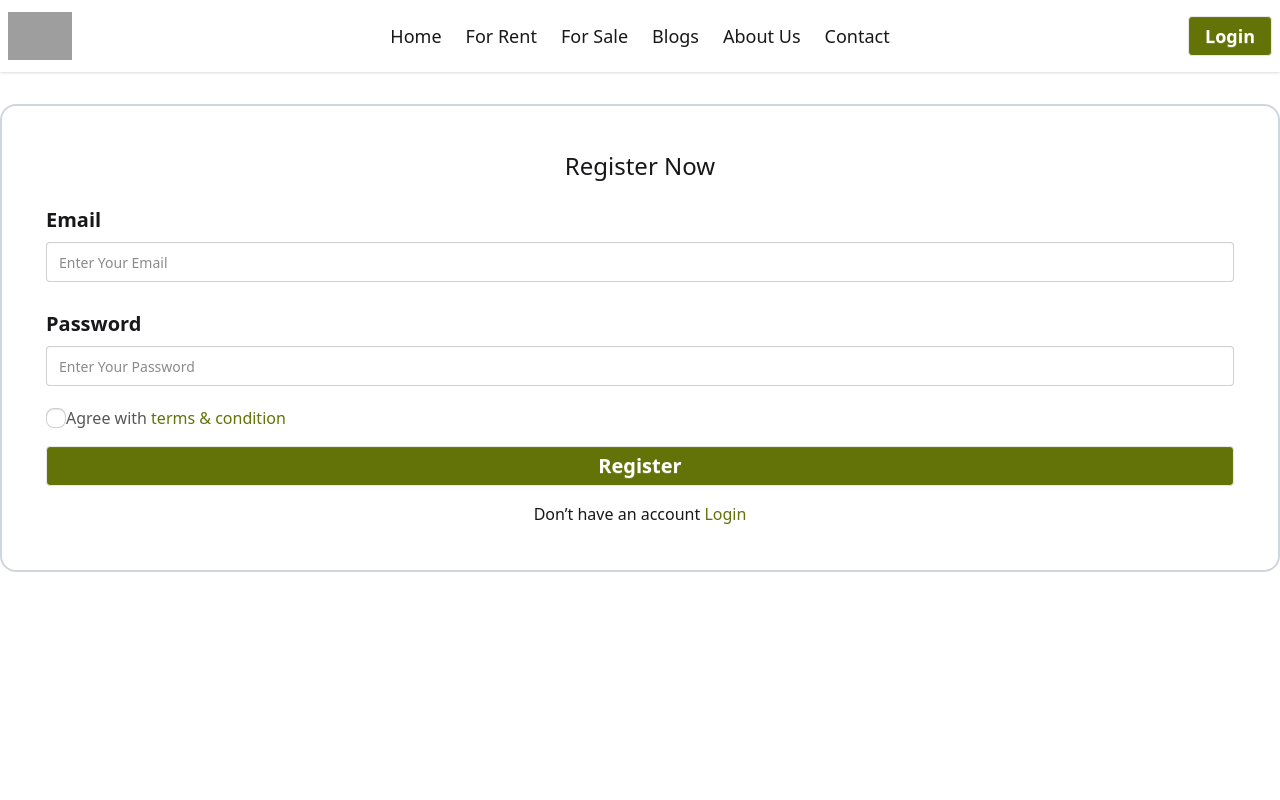
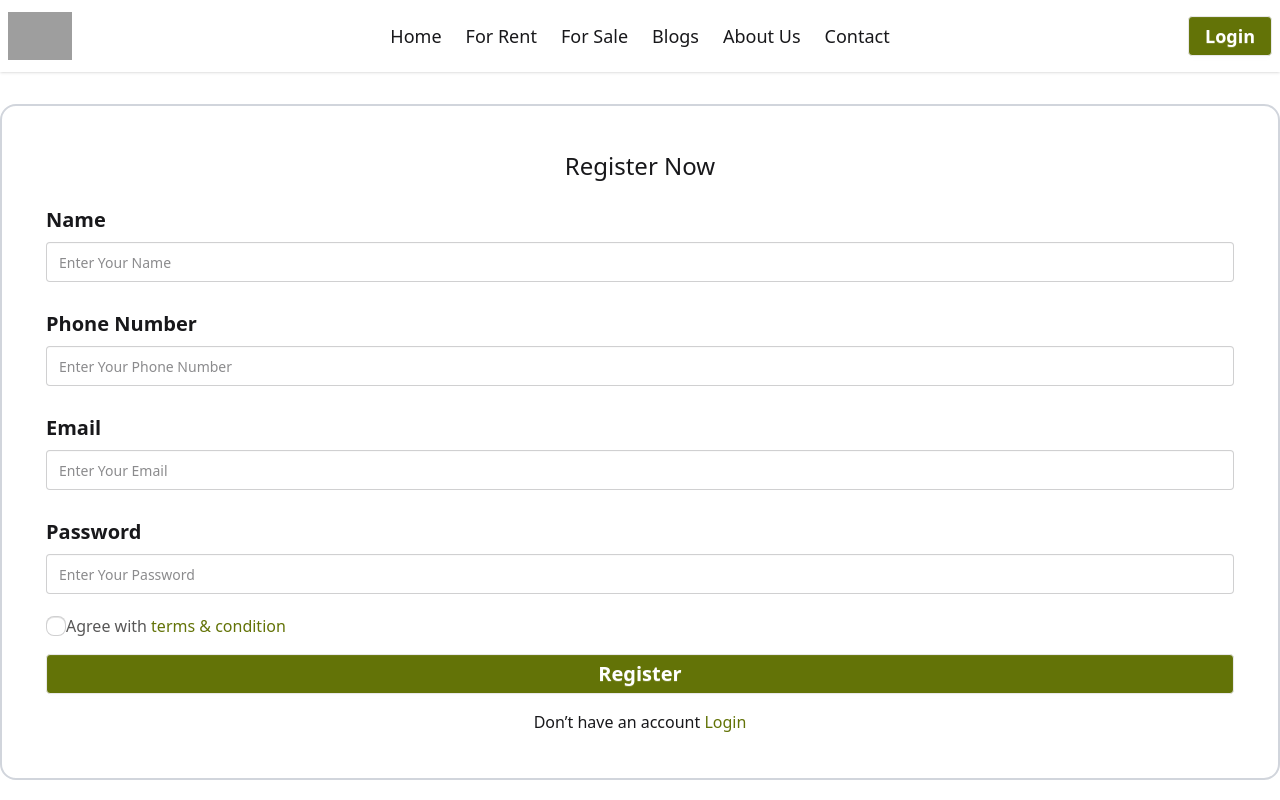
Before and after one commit to cerumiaktar/real-state-website-react, a React (Vite) app: page /register in a window 1280 px wide. Shown: the top 800 px of the page. Built offline with nearby package versions, Linux system fonts and the light colour scheme; grey boxes are pictures that could not be loaded.

Commit message:
add register section

```diff
--- a/src/components/Register/Register.jsx
+++ b/src/components/Register/Register.jsx
@@ -6,6 +6,14 @@ const Register = () => {
         <div className="container mx-auto">
             <div className="border-2 border-gray-300 rounded-2xl mt-8 mb-8 px-11 py-11 space-y-4">
                 <h1 className="text-2xl font-medium text-center">Register Now</h1>
+                <fieldset className="fieldset">
+                    <legend className="fieldset-legend text-xl">Name</legend>
+                    <input type="text" className="input w-full" placeholder="Enter Your Name" />
+                </fieldset>
+                <fieldset className="fieldset">
+                    <legend className="fieldset-legend text-xl">Phone Number</legend>
+                    <input type="text" className="input w-full" placeholder="Enter Your Phone Number" />
+                </fieldset>
                 <fieldset className="fieldset">
                     <legend className="fieldset-legend text-xl">Email</legend>
                     <input type="email" className="input w-full" placeholder="Enter Your Email" />
```
